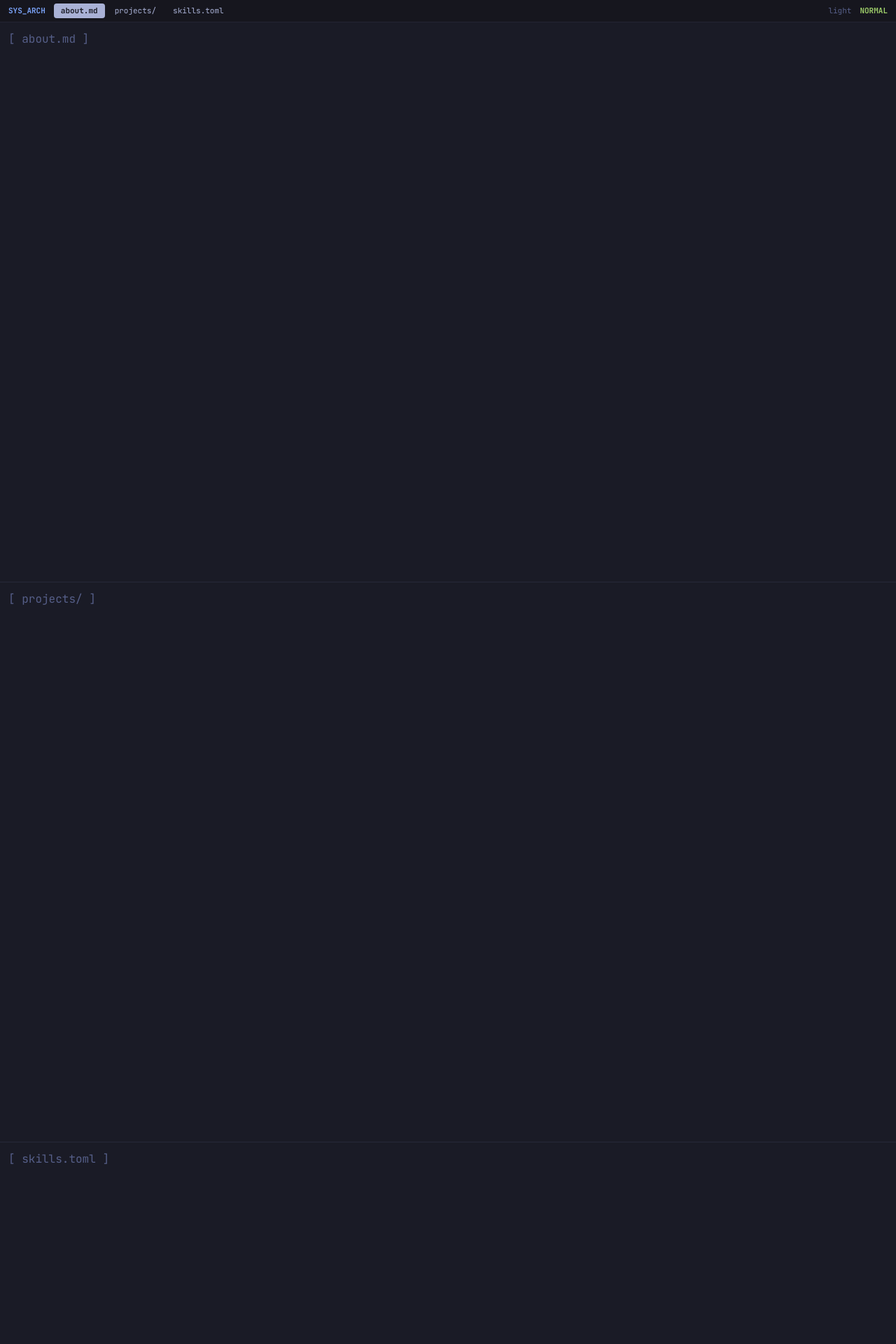
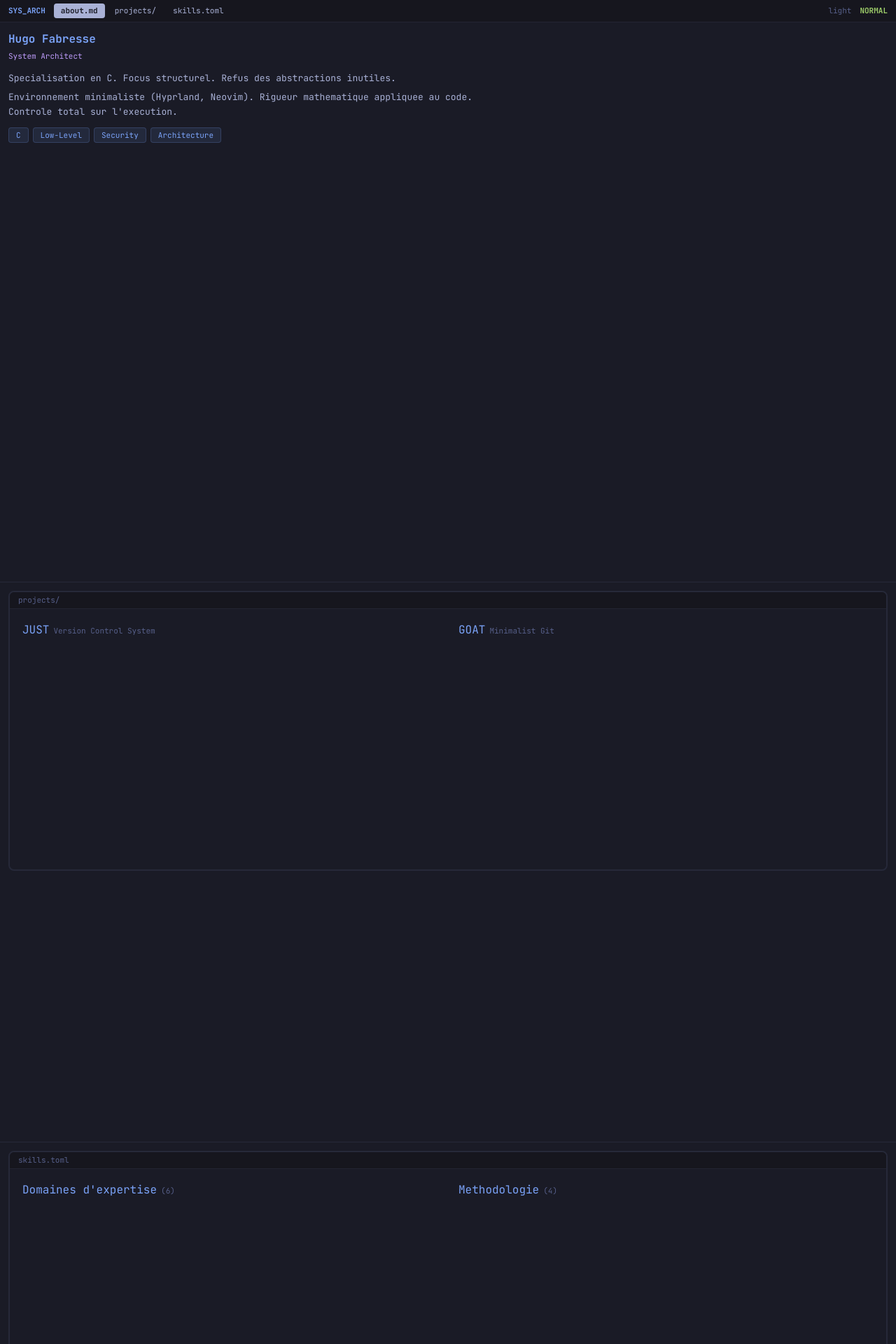
Before and after one commit to Hugo-Fabresse/Portfolio, a React (Vite) app: page / in a window 1280 px wide. Shown: the top 1920 px of the page at 70% size. Built offline with nearby package versions, Linux system fonts and the light colour scheme.

Commit message:
feat: wire all sections to data files and SplitView

```diff
--- a/src/components/SplitView.tsx
+++ b/src/components/SplitView.tsx
@@ -17,9 +17,8 @@
 import { useState } from "react"
 import { AnimatePresence, motion } from "framer-motion"
 
-/** Bezier curves from Hyprland config */
+/** Bezier snap curve from Hyprland config */
 const snap = [0.2, 0.8, 0.25, 1.0] as const
-const drift = [0.3, 0.0, 0.2, 1.0] as const
 
 /** The three view states */
 type ViewState = "closed" | "split" | "expanded"
--- a/src/sections/About.tsx
+++ b/src/sections/About.tsx
@@ -1,16 +1,48 @@
 /**
  * Section About — Presentation and philosophy.
  *
- * Displays Hugo's bio, philosophy, and setup.
+ * Displays Hugo's bio, philosophy, and focus areas.
+ * Simple layout — no SplitView (no detail to expand).
  * Data: src/data/about.ts
  */
 
+import { motion } from "framer-motion"
+
 import Section from "@/components/Section"
+import { aboutData } from "@/data/about"
+
+/** Bezier snap curve from Hyprland config */
+const snap = [0.2, 0.8, 0.25, 1.0] as const
 
 export default function About() {
   return (
     <Section id="about">
-      <p className="text-tn-comment">[ about.md ]</p>
+      <motion.div
+        initial={{ opacity: 0 }}
+        animate={{ opacity: 1 }}
+        transition={{ duration: 0.3, ease: snap }}
+        className="max-w-2xl"
+      >
+        <h1 className="text-tn-accent font-bold">{aboutData.title}</h1>
+        <p className="text-tn-secondary text-[11px] mt-1">{aboutData.tagline}</p>
+
+        <div className="mt-3 flex flex-col gap-1.5">
+          {aboutData.bio.map((paragraph, i) => (
+            <p key={i} className="text-[13px] leading-relaxed">{paragraph}</p>
+          ))}
+        </div>
+
+        <div className="mt-3 flex flex-wrap gap-1.5">
+          {aboutData.focus.map((tag) => (
+            <span
+              key={tag}
+              className="px-[10px] py-[2px] text-[11px] rounded bg-tn-accent/10 text-tn-accent border border-tn-accent/20"
+            >
+              {tag}
+            </span>
+          ))}
+        </div>
+      </motion.div>
     </Section>
   )
 }
--- a/src/sections/Experience.tsx
+++ b/src/sections/Experience.tsx
@@ -1,16 +1,47 @@
 /**
  * Section Experience — Professional experience and leadership.
  *
- * Displays experience entries with SplitView detail panel.
+ * Uses SplitView to display experience entries with expandable detail.
  * Data: src/data/experience.ts
  */
 
 import Section from "@/components/Section"
+import SplitView from "@/components/SplitView"
+import { experienceData } from "@/data/experience"
+
+import type { Experience } from "@/data/experience"
 
 export default function Experience() {
   return (
     <Section id="experience">
-      <p className="text-tn-comment">[ experience.log ]</p>
+      <SplitView<Experience>
+        items={experienceData}
+        getKey={(e) => e.id}
+        listTitle="experience.log"
+        getDetailTitle={(e) => e.id}
+        renderItem={(exp, isSelected) => (
+          <div>
+            <span className={isSelected ? "" : "text-tn-accent"}>{exp.role}</span>
+            <span className={`ml-1.5 text-[11px] ${isSelected ? "opacity-70" : "text-tn-comment"}`}>
+              @ {exp.organization}
+            </span>
+          </div>
+        )}
+        renderDetail={(exp) => (
+          <div className="flex flex-col gap-3">
+            <div>
+              <h3 className="text-tn-accent font-bold">{exp.role}</h3>
+              <p className="text-tn-comment text-[11px]">
+                {exp.organization} — {exp.type}
+              </p>
+              {exp.period && (
+                <p className="text-tn-comment text-[11px]">{exp.period}</p>
+              )}
+            </div>
+            <p className="text-[13px] leading-relaxed">{exp.description}</p>
+          </div>
+        )}
+      />
     </Section>
   )
 }
--- a/src/sections/Projects.tsx
+++ b/src/sections/Projects.tsx
@@ -1,16 +1,62 @@
 /**
  * Section Projects — Personal projects showcase.
  *
- * Displays project cards with SplitView detail panel.
+ * Uses SplitView to display project cards with expandable detail.
  * Data: src/data/projects.ts
  */
 
 import Section from "@/components/Section"
+import SplitView from "@/components/SplitView"
+import { projectsData } from "@/data/projects"
+
+import type { Project } from "@/data/projects"
 
 export default function Projects() {
   return (
     <Section id="projects">
-      <p className="text-tn-comment">[ projects/ ]</p>
+      <SplitView<Project>
+        items={projectsData}
+        getKey={(p) => p.id}
+        listTitle="projects/"
+        getDetailTitle={(p) => `${p.id}.c`}
+        renderItem={(project, isSelected) => (
+          <div>
+            <span className={isSelected ? "" : "text-tn-accent"}>{project.title}</span>
+            <span className={`ml-1.5 text-[11px] ${isSelected ? "opacity-70" : "text-tn-comment"}`}>
+              {project.subtitle}
+            </span>
+          </div>
+        )}
+        renderDetail={(project) => (
+          <div className="flex flex-col gap-3">
+            <div>
+              <h3 className="text-tn-accent font-bold">{project.title}</h3>
+              <p className="text-tn-comment text-[11px]">{project.subtitle}</p>
+            </div>
+            <p className="text-[13px] leading-relaxed">{project.description}</p>
+            <div className="flex flex-wrap gap-1.5">
+              {project.tags.map((tag) => (
+                <span
+                  key={tag}
+                  className="px-[10px] py-[2px] text-[11px] rounded bg-tn-green/10 text-tn-green border border-tn-green/20"
+                >
+                  {tag}
+                </span>
+              ))}
+            </div>
+            {project.github && (
+              <a
+                href={project.github}
+                target="_blank"
+                rel="noopener noreferrer"
+                className="text-tn-accent text-[11px] hover:underline"
+              >
+                {project.github}
+              </a>
+            )}
+          </div>
+        )}
+      />
     </Section>
   )
 }
--- a/src/sections/Skills.tsx
+++ b/src/sections/Skills.tsx
@@ -1,16 +1,49 @@
 /**
  * Section Skills — Technical skills and certifications.
  *
- * Displays skill categories with SplitView detail panel.
+ * Uses SplitView to display skill categories with item lists.
  * Data: src/data/skills.ts
  */
 
 import Section from "@/components/Section"
+import SplitView from "@/components/SplitView"
+import { skillsData } from "@/data/skills"
+
+import type { SkillCategory } from "@/data/skills"
 
 export default function Skills() {
   return (
     <Section id="skills">
-      <p className="text-tn-comment">[ skills.toml ]</p>
+      <SplitView<SkillCategory>
+        items={skillsData}
+        getKey={(s) => s.id}
+        listTitle="skills.toml"
+        getDetailTitle={(s) => `[${s.id}]`}
+        renderItem={(category, isSelected) => (
+          <div>
+            <span className={isSelected ? "" : "text-tn-accent"}>{category.title}</span>
+            <span className={`ml-1.5 text-[11px] ${isSelected ? "opacity-70" : "text-tn-comment"}`}>
+              ({category.items.length})
+            </span>
+          </div>
+        )}
+        renderDetail={(category) => (
+          <div className="flex flex-col gap-3">
+            <h3 className="text-tn-accent font-bold">{category.title}</h3>
+            {category.description && (
+              <p className="text-[13px] leading-relaxed">{category.description}</p>
+            )}
+            <ul className="flex flex-col gap-1">
+              {category.items.map((item) => (
+                <li key={item} className="text-[13px]">
+                  <span className="text-tn-comment mr-1.5">-</span>
+                  {item}
+                </li>
+              ))}
+            </ul>
+          </div>
+        )}
+      />
     </Section>
   )
 }
```
